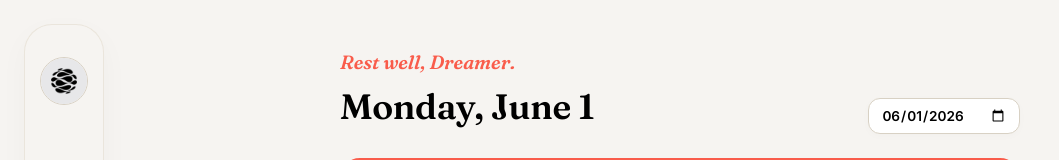
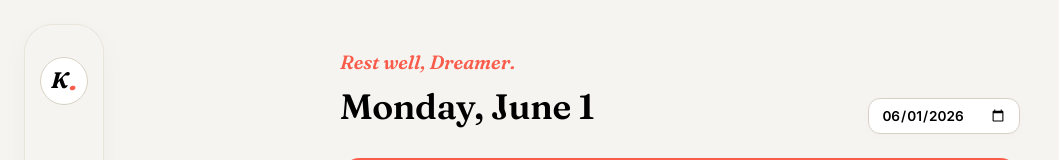
Before and after one commit to muhammedishraqm/newplanner, a React (Vite) app: page / in a window 1280 px wide. Shown: the top 160 px of the page, without its empty margins (0-1059 px from the left). Built offline with nearby package versions, Linux system fonts and the light colour scheme.

Commit message:
feat: use logo as Safari home screen icon only, remove from UI

```diff
--- a/index.html
+++ b/index.html
@@ -7,6 +7,10 @@
     <meta name="apple-mobile-web-app-capable" content="yes" />
     <meta name="apple-mobile-web-app-status-bar-style" content="black-translucent" />
     <meta name="apple-mobile-web-app-title" content="Kairos" />
+    <link rel="apple-touch-icon" href="/logo.jpg" />
+    <link rel="apple-touch-icon" sizes="180x180" href="/logo.jpg" />
+    <link rel="apple-touch-icon" sizes="152x152" href="/logo.jpg" />
+    <link rel="apple-touch-icon" sizes="120x120" href="/logo.jpg" />
     <title>Kairos — Personal Planner</title>
     <!-- Premium Serif and Clean Sans Fonts -->
     <link rel="preconnect" href="https://fonts.googleapis.com">
--- a/src/App.tsx
+++ b/src/App.tsx
@@ -813,12 +813,9 @@ export default function App() {
           HEADER (Mobile top bar with status translucent)
           ========================================== */}
       <header className="app-header">
-        <div style={{ display: 'flex', alignItems: 'center', gap: '8px' }}>
-          <img src="/logo.jpg" alt="Kairos Logo" style={{ width: '28px', height: '28px', borderRadius: '50%', objectFit: 'cover', border: '1px solid var(--border-color)' }} />
-          <h1 className="serif-font" style={{ fontSize: '1.25rem', fontWeight: 600, margin: 0 }}>
-            Kairos
-          </h1>
-        </div>
+        <h1 className="serif-font">
+          Kairos<span className="header-accent-dot"></span>
+        </h1>
         <div style={{ fontSize: '0.8rem', color: 'var(--text-secondary)', fontWeight: 500 }}>
           {new Date().toLocaleDateString('en-US', { month: 'short', day: 'numeric' })}
         </div>
@@ -829,7 +826,7 @@ export default function App() {
           ========================================== */}
       <aside className="app-sidebar">
         <div className="sidebar-logo" onClick={() => setActiveTab('dashboard')} title="Kairos">
-          <img src="/logo.jpg" alt="Kairos Logo" style={{ width: '100%', height: '100%', objectFit: 'cover' }} />
+          K<span>.</span>
         </div>
         <nav className="sidebar-nav">
           <button
```
